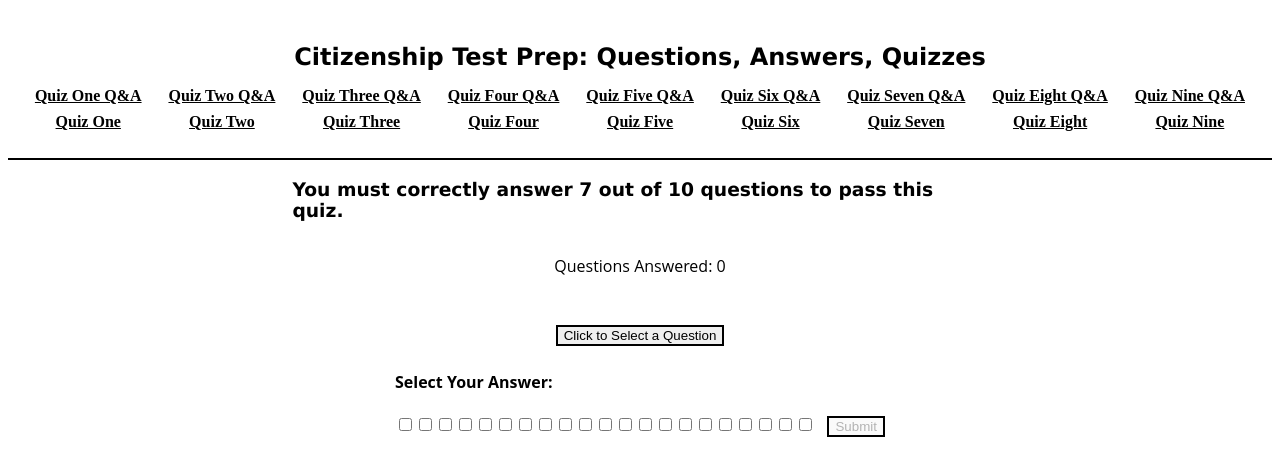
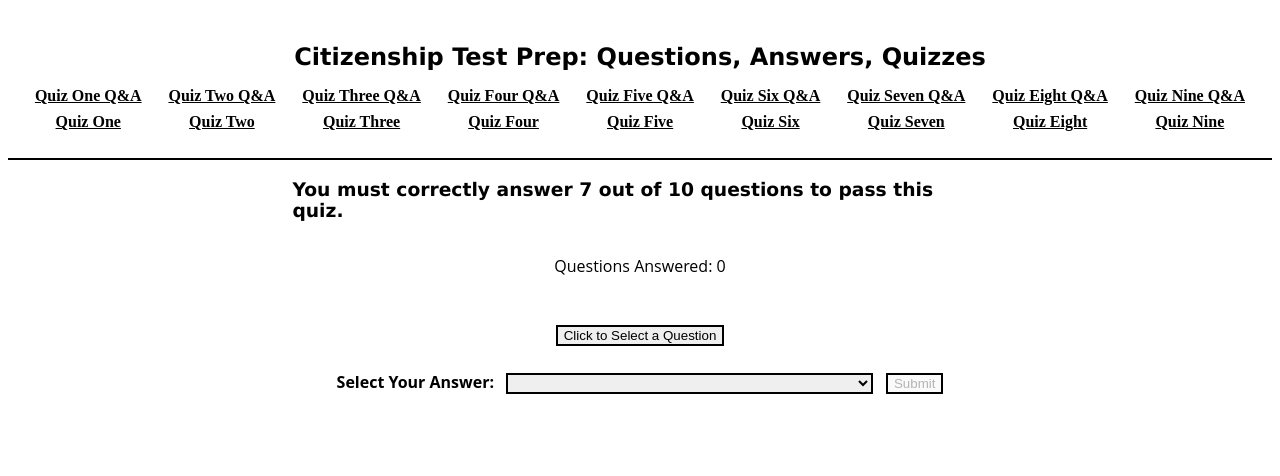
Before and after one commit to mmaustin/citizenship-questions-answers, a React (Create React App) app in the folder citizenship-frontend/: page /questions/quiz-one in a window 1280 px wide. Shown: the top 476 px of the page. Built offline with nearby package versions, Linux system fonts and the light colour scheme.

Commit message:
returned quiz one code to its originial state

```diff
--- a/citizenship-frontend/src/features/questions/QuizOne.js
+++ b/citizenship-frontend/src/features/questions/QuizOne.js
@@ -51,12 +51,8 @@ export const QuizOne = () => {
         dispatch(removeQuestion(question))
     }
 
-    /*const answers = quizAnswers.map((answer, idx) => (
+    const answers = quizAnswers.map((answer, idx) => (
             <option key={idx} value={answer}>{answer}</option>
-    ))*/
-
-    const answers = quizAnswers.map((answer, idx) => (
-        <input type="checkbox" key={idx} value={answer}/>
     ))
 
     const handleChange = (e) => {
@@ -107,10 +103,10 @@ export const QuizOne = () => {
                 <form onSubmit={e => handleSubmit(e)}>
                     <label>
                         Select Your Answer:&nbsp;&nbsp;&nbsp;
-                        {/*<select className='answer-selector' value={selectAnswer} onChange={handleChange}>*/}
+                        <select className='answer-selector' value={selectAnswer} onChange={handleChange}>
                             <option value=""></option>
                             {answers}
-                        {/*</select>*/}
+                        </select>
                     </label>&nbsp;&nbsp;&nbsp;
                     <input className='submit-answer' type="submit" value="Submit" disabled={!allowSubmit}/>
                 </form>
```
